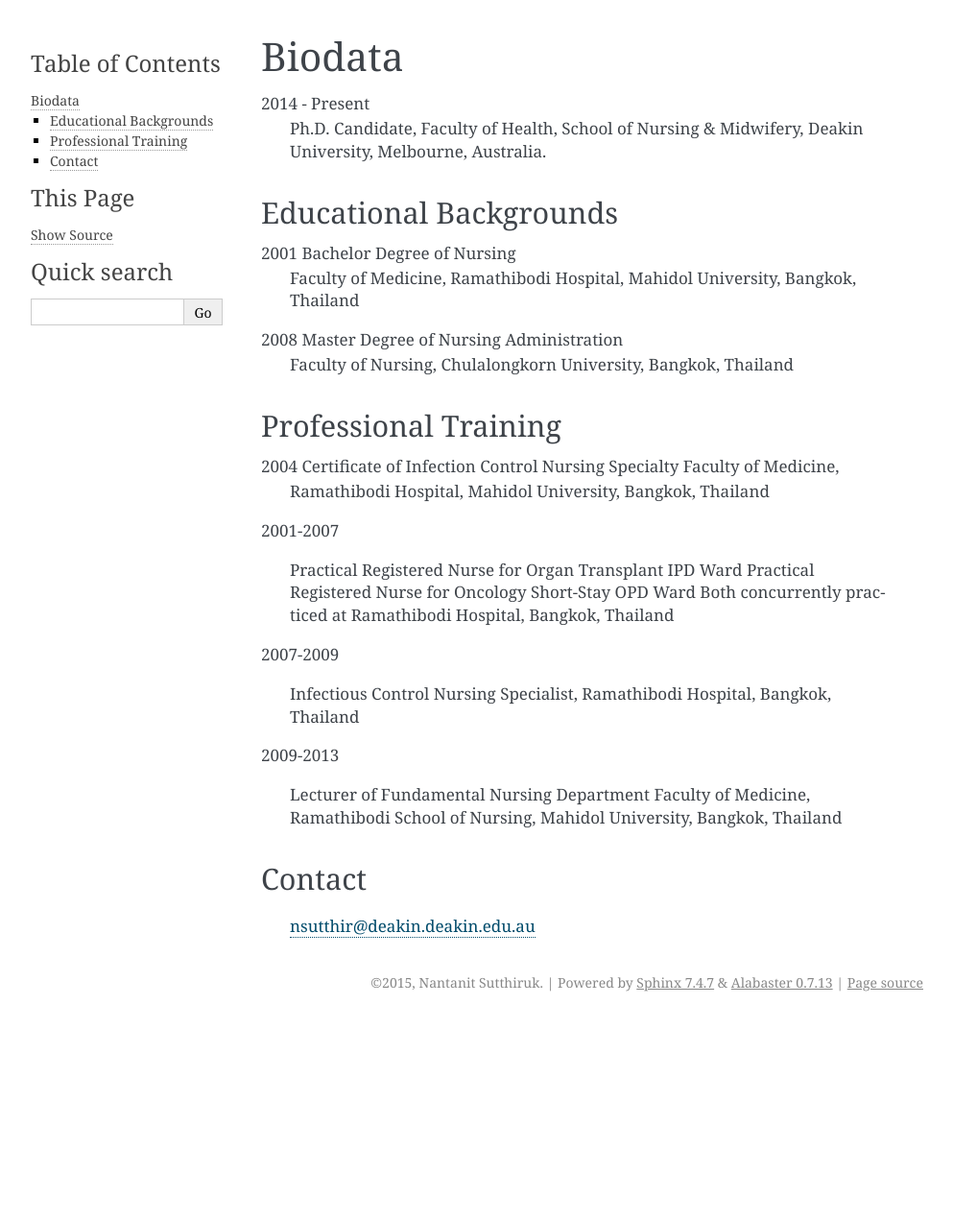
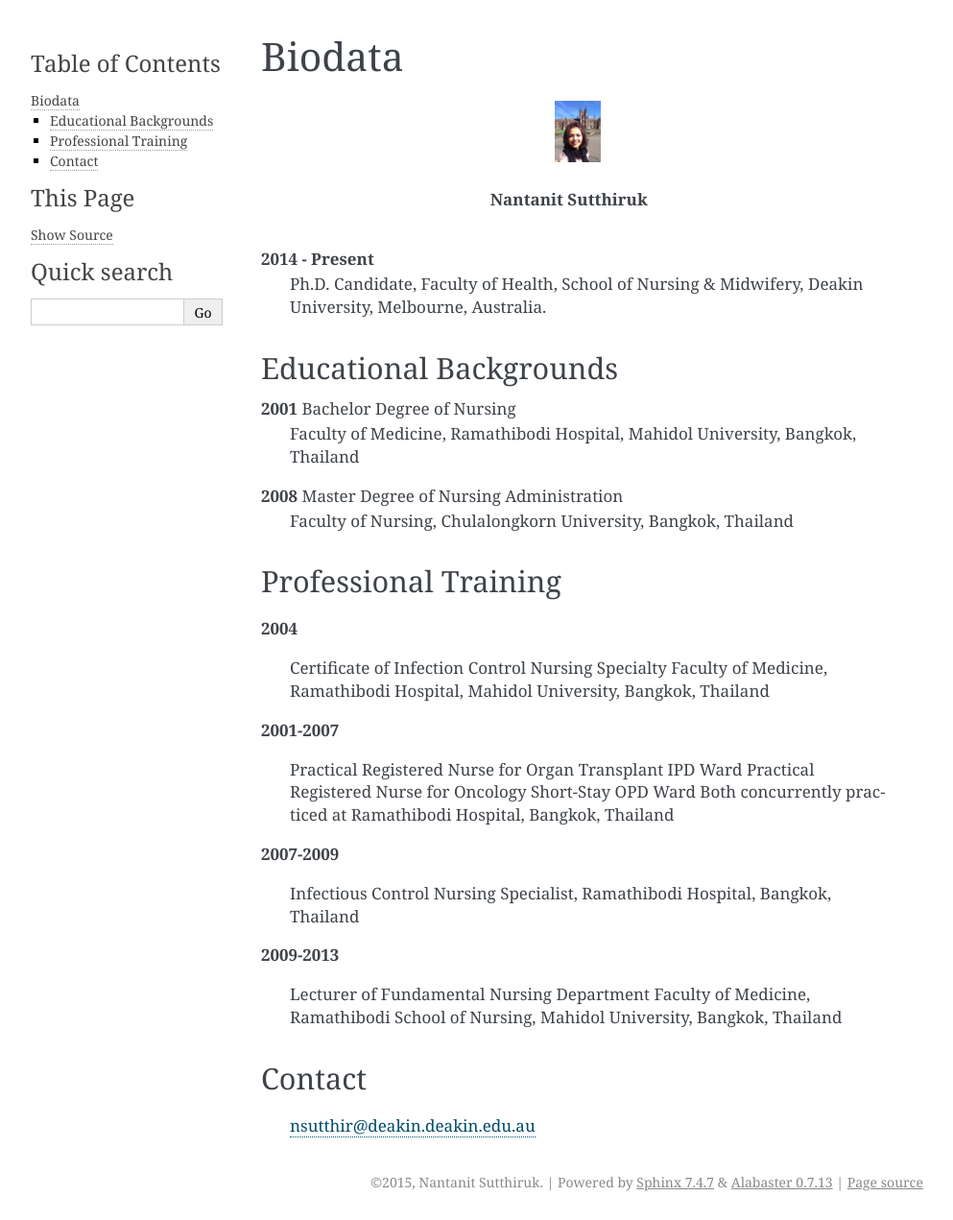
Before and after one commit to nantanits/Research, a Sphinx documentation site: the page built from source/Biodata.rst, in a window 1280 px wide. Shown: the whole page at 96% size, without its empty margins (148-1141 px from the left). Built offline with Sphinx 7.4.7, drawn with Linux system fonts in a browser that asks for light colours; before the commit the page ends 1063 px from its top, so only the background shows below that.

Commit message:
Nantanit image added.

```diff
--- a/source/Biodata.rst
+++ b/source/Biodata.rst
@@ -4,34 +4,42 @@
 Biodata
 =======
 
-2014 - Present
+.. figure:: images/Nantanit.jpg
+   :alt: Nantanit Sutthiruk
+   :scale: 5 %
+   :align: center
+
+   **Nantanit Sutthiruk**
+
+**2014 - Present**
 		Ph.D. Candidate, Faculty of Health, School of Nursing & Midwifery, Deakin University, Melbourne, Australia.
 
 Educational Backgrounds
 -----------------------
 
-2001 	Bachelor Degree of Nursing
+**2001** 	Bachelor Degree of Nursing
 		Faculty of Medicine, Ramathibodi Hospital,
 		Mahidol University, Bangkok, Thailand
 
-2008 	Master Degree of Nursing Administration
+**2008** 	Master Degree of Nursing Administration
 		Faculty of Nursing, Chulalongkorn University, Bangkok, Thailand
 
 Professional Training
 ---------------------
 
-2004 	Certificate of Infection Control Nursing Specialty Faculty of Medicine,
-		Ramathibodi Hospital, Mahidol University, Bangkok, Thailand
+**2004**
 
-2001-2007
+		Certificate of Infection Control Nursing Specialty Faculty of Medicine, Ramathibodi Hospital, Mahidol University, Bangkok, Thailand
+
+**2001-2007**
 
 		Practical Registered Nurse for Organ Transplant IPD Ward Practical Registered Nurse for Oncology Short-Stay OPD Ward Both concurrently practiced at Ramathibodi Hospital, Bangkok, Thailand
 
-2007-2009
+**2007-2009**
 
 		Infectious Control Nursing Specialist, Ramathibodi Hospital, Bangkok, Thailand
 
-2009-2013
+**2009-2013**
 
 		Lecturer of Fundamental Nursing Department Faculty of Medicine, Ramathibodi School of Nursing, Mahidol University, Bangkok, Thailand
 
```
Also changed, not shown: source/images/Nantanit.jpg (added), 6 other files.
